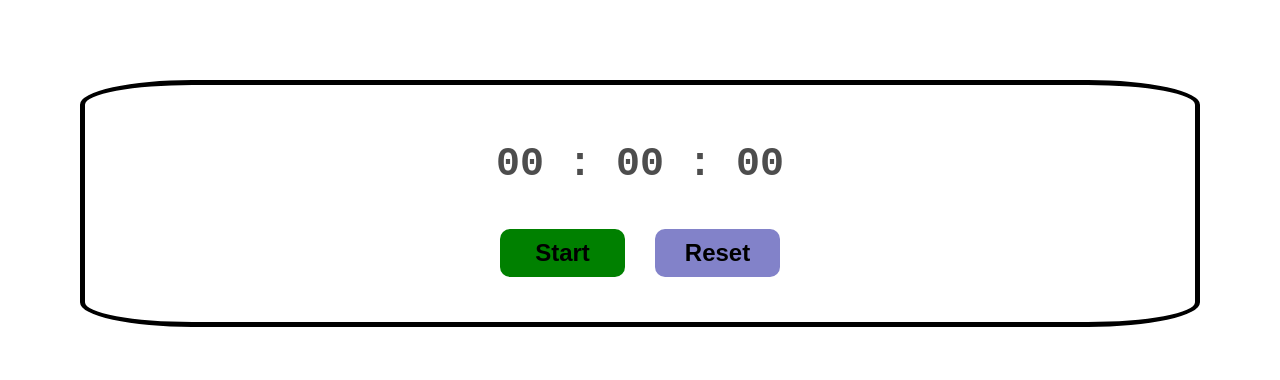
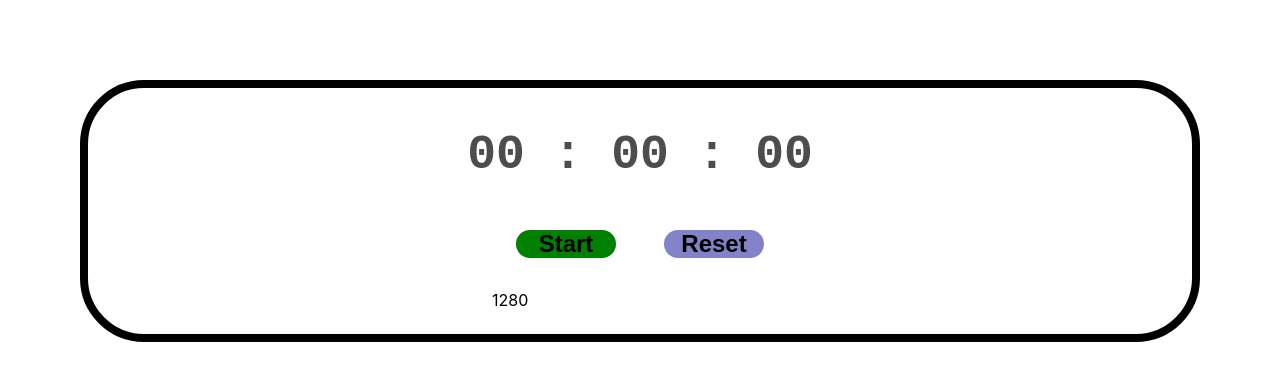
Before and after one commit to oviemerlo/stopwatch, a React (Create React App) app: page / in a window 1280 px wide. Shown: the top 380 px of the page. Built offline with nearby package versions, Linux system fonts and the light colour scheme.

Commit message:
4rd commit

```diff
--- a/src/App.css
+++ b/src/App.css
@@ -5,11 +5,11 @@
   border: 5px solid;
   background-color: white;
   padding: 30Px;
-  border-radius: 50px;
+  border-radius: 10%;
 }
 
 .display {
-  font-size: 10rem;
+  font-size: 2.5rem;
   font-family: monospace;
   font-weight: bold;
   color: hsl(0, 0%, 30%);
--- a/src/App.js
+++ b/src/App.js
@@ -1,9 +1,23 @@
-import React, { useState, useRef } from 'react';
+import React, { useState, useRef, useEffect } from 'react';
 
 const App = () => {
   const [isRunning, setIsRunning] = useState(false);
   const [time, setTime] = useState(0);
+  const [windowWidth, setWindowWidth] = useState(window.innerWidth);
   const intervalRef = useRef();
+
+  useEffect(() => {
+    const handleResize = () => {
+      setWindowWidth(window.innerWidth);
+    }
+    window.addEventListener('resize', handleResize);
+
+    handleResize();
+
+    return () => {  window.removeEventListener('resize', handleResize);}
+  }, [])
+
+
 
   const start = () => {
     setIsRunning(true);
@@ -40,6 +54,7 @@ const App = () => {
         )}
 
         <button  className='reset' onClick={reset}>Reset</button>
+        <p> {windowWidth} </p>
       </div>
     </div>
   );
--- a/src/index.css
+++ b/src/index.css
@@ -15,14 +15,14 @@ code {
   display: flex;
   flex-direction: column;
   align-items: center;
-  border: 5px solid;
+  border: 1rem solid;
   background-color: white;
-  padding: 30Px;
-  border-radius: 10%;
+  padding: 0.5rem;
+  border-radius: 0.875rem;
 }
 
 .display {
-  font-size: 2.5rem;
+  font-size: 1rem;
   font-family: monospace;
   font-weight: bold;
   color: hsl(0, 0%, 30%);
@@ -30,13 +30,13 @@ code {
 }
 
 button {
-  font-size: 1.5rem;
+  font-size: 0.875rem;
   font-weight: bold;
-  padding: 10px 20px;
-  margin: 15px;
-  min-width: 125px;
+  padding: 0 1rem;
+  margin: 1rem;
+  min-width: 100px;
   border: none;
-  border-radius: 10px;
+  border-radius: 2rem;
   cursor: pointer;
 
 
@@ -61,3 +61,129 @@ button {
 .reset:hover {
   background-color: rgb(182, 182, 215);
 }
+
+@media (min-width: 475px) {
+  .wrapper {
+
+    border: 2px solid;
+
+    padding: 5Px;
+    border-radius: 1rem;
+  }
+
+  .display {
+    font-size: 1.5rem;
+
+  }
+
+  button {
+    font-size: 1rem;
+
+
+
+    max-width: fit-content;
+
+    margin: 4px;
+
+    border-radius: 0.5rem;
+
+
+
+  }
+
+
+}
+
+@media (min-width: 640px) {
+  .wrapper {
+
+    border: 2px solid;
+
+    padding: 5Px;
+    border-radius: 2rem;
+  }
+
+  .display {
+    font-size: 2rem;
+
+  }
+
+  button {
+    font-size: 1.125rem;
+
+
+
+    max-width: fit-content;
+
+    margin: 8px 16px;
+
+    border-radius: 1rem;
+
+
+
+  }
+
+
+}
+@media (min-width: 768px) {
+  .wrapper {
+
+    border: 0.5rem solid;
+
+    padding: 8Px;
+    border-radius: 4rem;
+  }
+
+  .display {
+    font-size: 3rem;
+
+  }
+
+  button {
+    font-size: 1.5rem;
+
+
+
+    max-width: fit-content;
+
+    margin: 1rem 1.5rem;
+
+    border-radius: 1rem;
+
+
+
+  }
+
+
+}
+@media (min-width: 1200x) {
+  .wrapper {
+
+    border: 3rem solid;
+
+    padding: 1rem;
+    border-radius: 8rem;
+  }
+
+  .display {
+    font-size: 5rem;
+
+  }
+
+  button {
+    font-size: 2.5rem;
+
+
+
+    max-width: fit-content;
+
+    margin: 1.5rem 2rem;
+
+    border-radius: 2rem;
+
+
+
+  }
+
+
+}
```
